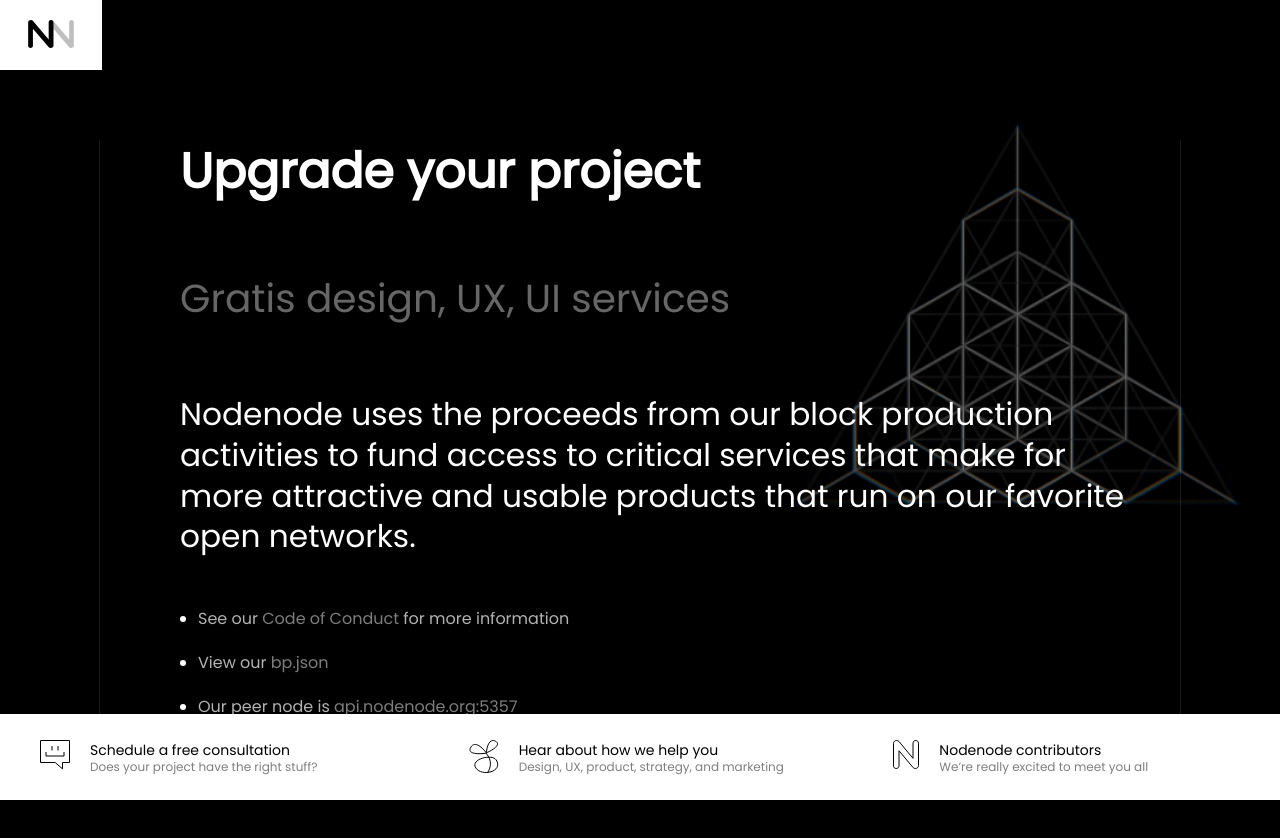
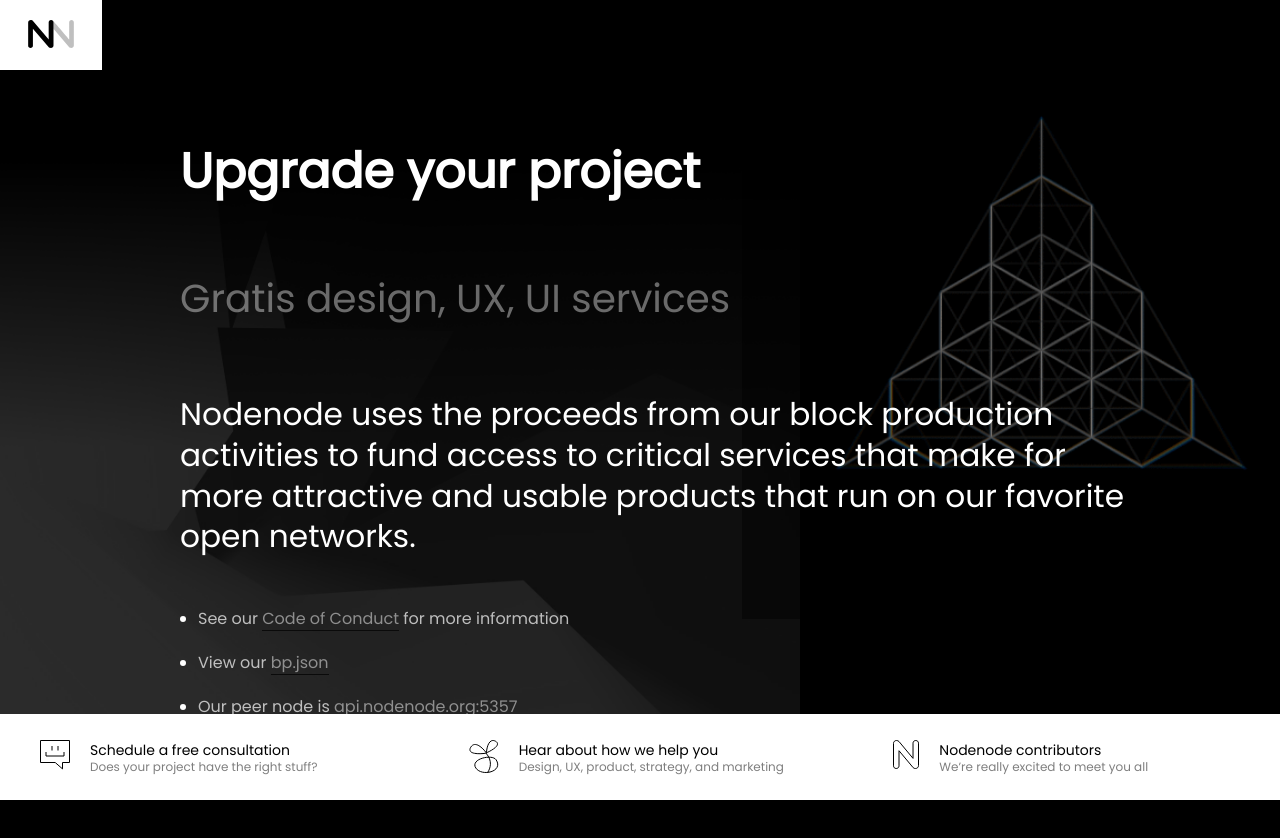
Before and after one commit to ramijames/nodenode-web, a Nuxt app: page / in a window 1280 px wide. Shown: the top 838 px of the page. Built offline with nearby package versions, Linux system fonts and the light colour scheme.

Commit message:
new background

```diff
--- a/assets/scss/main.scss
+++ b/assets/scss/main.scss
@@ -23,7 +23,11 @@
 }
 
 body {
-    background:black;
+    background-color:black;
+    background-image:url(@/assets/bg.png);
+    background-size:100vh;
+    background-repeat:no-repeat;
+    background-position: bottom left;
     border:0 solid white;
     color:white;
     overflow-x: hidden;
@@ -141,8 +145,6 @@
             width:75%;
             margin:0 auto;
             position:relative;
-            border-left:1px solid rgba(255,255,255,0.1);
-            border-right:1px solid rgba(255,255,255,0.1);
             padding-right:40px;
             padding-left: 80px;
 
@@ -152,8 +154,8 @@
 
             .inline-wow {
                 position:absolute;
-                width:80%;
-                max-width:60%;
+                width:60%;
+                max-width:600px;
                 right:-15%;
                 top: -20%;
                 height:auto;
```
Also changed, not shown: assets/bg.png (added).
